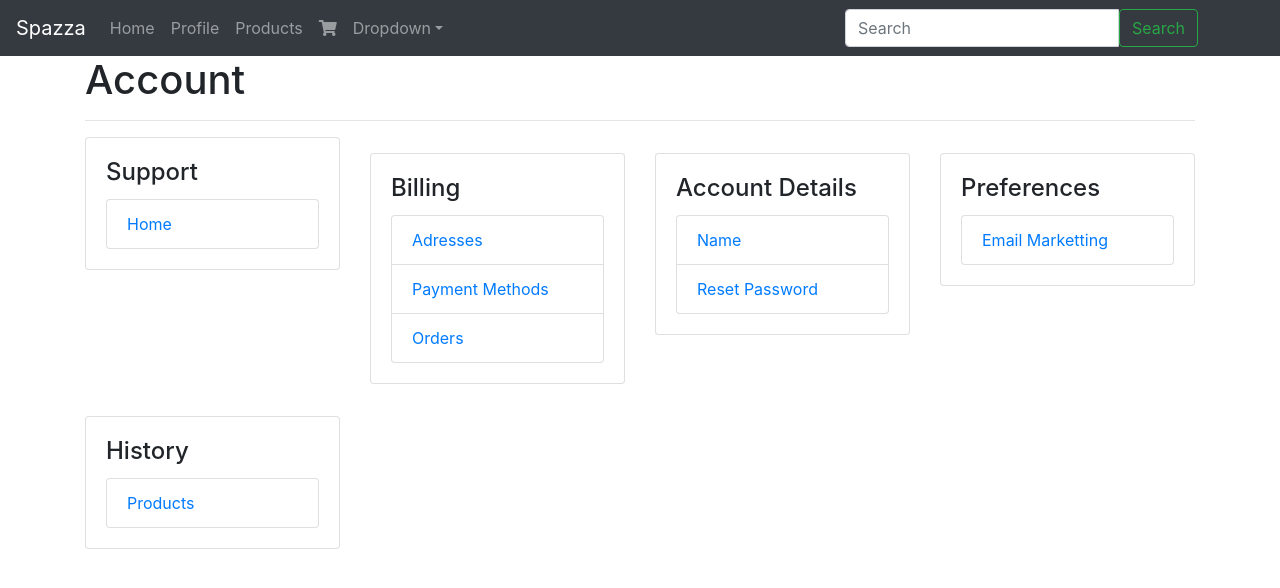
After one commit to thehcker/spaza, a Django app: page /account/ in a window 1280 px wide. The commit adds this page. Shown: the top 588 px of the page. Run offline with Django 3.2, Linux system fonts and the light colour scheme; a user stored in the database is signed in; some libraries are stand-ins or nearby versions.

Commit message:
Add My account

```diff
--- a/orders/models.py
+++ b/orders/models.py
@@ -91,7 +91,7 @@ def post_save_cart_total(sender,instance,created,*args,**kwargs):
 post_save.connect(post_save_cart_total,sender=Cart)
 
 def post_save_order(sender,instance,created,*args,**kwargs):
-	print("Runnung")
+	print("Running")
 	if created:
 		print("Updating......")
 		instance.update_total()
--- a/product/urls.py
+++ b/product/urls.py
@@ -40,6 +40,8 @@ urlpatterns = [
     path('myupload/', profiles_views.model_profile_upload, name='myupload'),
     path('accounts/', include('allauth.urls')),
     path('search/', include(('search.urls','search'),namespace='search')),
+    path('account/',profiles_views.AccountHomeView.as_view(),name='account')
+
     #path('list/', products_views.product_list_view, name='list'),
     #path('list/<int:pk>/', products_views.product_detail_view, name='detail'),
     #re_path(r'^list/(?P<slug>[\w-]+)/$', products_views.product_detail_slug_view, name='detail'),
--- /dev/null
+++ b/profiles/templates/account/account_home.html
@@ -0,0 +1,65 @@
+{% extends 'base.html' %}
+
+{% block content %}
+<div class="row">
+	<div class="col-12">
+		<h1>Account</h1>
+		<hr>
+	</div>
+	<div class="col-12 col-md-3" my-3>
+		<div class="card">
+			<div class="card-body">
+				<h4 class="card-title">Support</h4>
+				<div class="list-group">
+					<a class="list-group-item" href="{% url 'index' %}">Home</a>
+
+				</div>
+			</div>
+		</div>
+	</div>
+	<div class="col-12 col-md-3 my-3">
+		<div class="card">
+			<div class="card-body">
+				<h4 class="card-title">Billing</h4>
+				<div class="list-group">
+					<a class="list-group-item" href="#">Adresses</a>
+					<a class="list-group-item" href="#">Payment Methods</a>
+					<a class="list-group-item" href="#">Orders</a>
+
+				</div>
+			</div>
+		</div>
+	</div>
+	<div class="col-12 col-md-3 my-3">
+		<div class="card">
+			<div class="card-body">
+				<h4 class="card-title">Account Details</h4>
+				<div class="list-group">
+					<a class="list-group-item" href="#">Name</a>
+					<a class="list-group-item" href="#">Reset Password</a>
+				</div>
+			</div>
+		</div>
+	</div>
+	<div class="col-12 col-md-3 my-3">
+		<div class="card">
+			<div class="card-body">
+				<h4 class="card-title">Preferences</h4>
+				<div class="list-group">
+					<a class="list-group-item" href="#">Email Marketting</a>
+				</div>
+			</div>
+		</div>
+	</div>
+	<div class="col-12 col-md-3 my-3">
+		<div class="card">
+			<div class="card-body">
+				<h4 class="card-title">History</h4>
+				<div class="list-group">
+					<a class="list-group-item" href="#">Products</a>
+				</div>
+			</div>
+		</div>
+
+</div>
+{% endblock %}
--- a/profiles/templates/base.html
+++ b/profiles/templates/base.html
@@ -17,7 +17,7 @@
 
     <!-- Custom styles for this template -->
     <link href="{% static 'css/jumbotron.css' %}" rel="stylesheet">
-    <link rel="stylesheet" type="text/css" href="{% static 'css/main.css' %}">
+    <!-- <link rel="stylesheet" type="text/css" href="{% static 'css/main.css' %}"> -->
     {% block head %}
     {% endblock %}
   </head>
--- a/profiles/templates/navbar.html
+++ b/profiles/templates/navbar.html
@@ -9,6 +9,7 @@
       {% url 'profile' as profile %}
       {% url 'products:list' as product_list %}
       {% url 'carts:cart' as cart %}
+      {% url 'profiles:account' as account %}
 
         <ul class="navbar-nav mr-auto">
           <li class="nav-item {% if request.path == index %} active {% endif %}">
@@ -30,6 +31,10 @@
               <a class="dropdown-item" href="{% url 'account_signup' %}">Sign Up</a>
               <a class="dropdown-item" href="{% url 'account_login' %}">Login </a>
             {% else %}
+              <a class="dropdown-item" href="{% url 'account' %}">My Account</a>
+              <a class="dropdown-item" href="{% url 'account' %}">Billing</a>
+              <a class="dropdown-item" href="{% url 'account' %}">Preferences</a>
+              <a class="dropdown-item" href="{% url 'account' %}">History</a>
               <a class="dropdown-item" href="{% url 'account_logout' %}">Logout</a>
             {% endif %}
             </div>
--- a/profiles/views.py
+++ b/profiles/views.py
@@ -1,3 +1,5 @@
+from django.contrib.auth.mixins import LoginRequiredMixin
+from django.views.generic import DetailView
 from django.shortcuts import render,redirect
 from django.contrib.auth.decorators import login_required
 from django.conf import settings
@@ -6,6 +8,7 @@ from profiles.forms import ProfileForm,GuestForm
 from profiles.models import Profile,GuestEmail
 from profiles.forms import GuestForm
 from django.utils.http import is_safe_url
+from django.utils.decorators import method_decorator
 from profiles.models import Profile
 
 #from profiles.models import Profile
@@ -65,12 +68,27 @@ def model_profile_upload(request):
     # return render(request, 'model_profile_upload.html', {
     #     'form': form
     # })
+@login_required # account/login/?next=/some/path
+def account_home_view(request):
+	return render(request, "account/account_home.html", {})
+
+
+# class LoginRequiredMixin(object):
+# 	@method_decorator(login_required)
+# 	def dispatch(self, *args, *Kwargs):
+# 		return super(LoginRequiredMixin, self).dispatch(self, *args, **kwargs)
+
+#LoginRequiredMixin
+class AccountHomeView(LoginRequiredMixin,DetailView):
+	template_name = "account/account_home.html"
+	def get_object(self):
+		return self.request.user
 
 def guest_register_view(request):
 	form = GuestForm(request.POST or None)
 	template = 'account/snippets/form1.html'
 	context = {
-		"form":form,
+		"form":form
 	}
 	next_ = request.GET.get('next')
 	next_post = request.POST.get('next')
--- a/search/views.py
+++ b/search/views.py
@@ -6,7 +6,6 @@ from products.models import Product
 def search_product_view(request):
 	method_dict = request.GET
 	query = method_dict.get('q','Loren')
-	#lookups = Q(title__icontains=query) | Q(description__icontains=query)
 	queryset = Product.objects.search(query)
 	context = {
 		'object_list':queryset
--- a/static/static-only/css/main.css
+++ b/static/static-only/css/main.css
@@ -2,3 +2,9 @@ h1{
 	color:black;
 
 }
+.profile{
+	text-decoration: none;
+}
+.products{
+	text-decoration: none;
+}
--- a/static/static/css/style.css
+++ b/static/static/css/style.css
@@ -593,25 +593,3 @@ img {
 	animation-delay: 1.2s;
 	-webkit-animation-delay: 1.2s;
 }
-
-.box{
-	height: 100%;
-	width: 100%;
-}
-.content{
-	float: left;
-	margin-left: 10px;
-	height: 250px;
-	width: 200px;
-	border: 1px solid red;
-	margin-bottom: 10px;
-	text-align: center;
-}
-.title{
-	height: 200px;
-	width: 200px;
-	border: 1px solid black;
-}
-.img{
-	width: 200px;
-	}
```
Also changed, not shown: db.sqlite3, static/media/documents/vlcsnap-2015-11-01-22h52m24s51.png (added), static/static-only/css/style.css (line endings or trailing spaces), static/static-only/img/profile_logo1.jpg (added), static/static-only/img/profile_logo2.jpg (added), static/static-only/img/profile_logo3.jpg (added).
